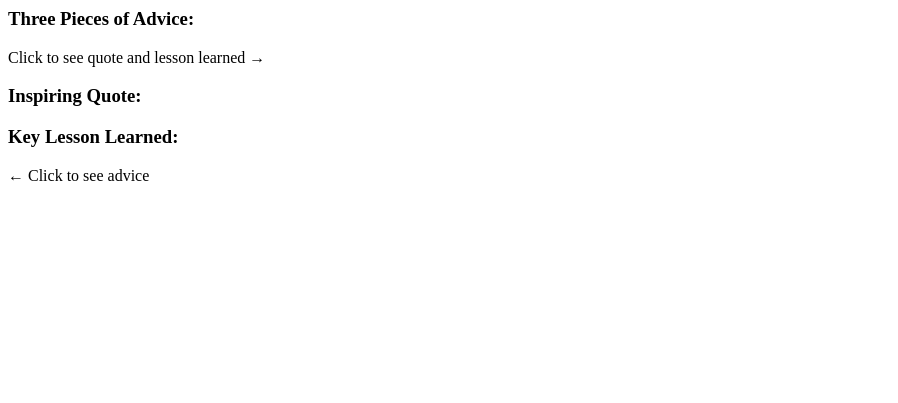
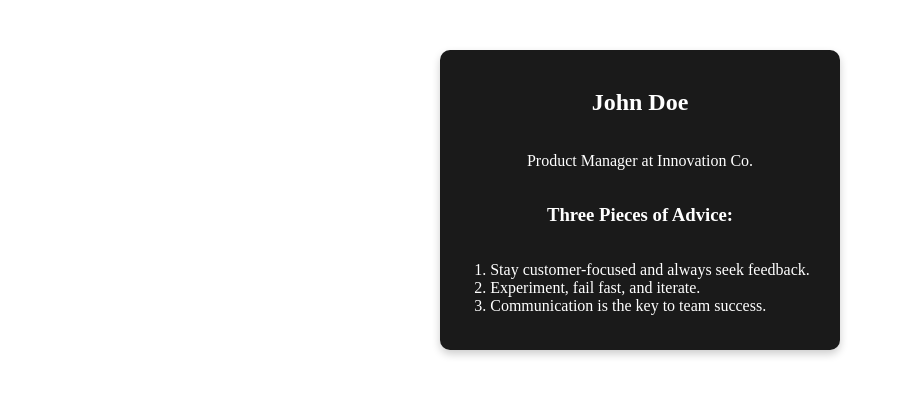
Before and after one commit to zamirajaupaj/cards, a plain HTML site: page index.html in a window 1280 px wide. Shown: the whole page, without its empty margins (0-898 px from the left). Drawn offline with Linux system fonts and the light colour scheme.

Commit message:
Add files via upload

```diff
--- a/index.html
+++ b/index.html
@@ -1,31 +1,153 @@
+<!DOCTYPE html>
+<html lang="en">
+<head>
+  <meta charset="UTF-8">
+  <meta name="viewport" content="width=device-width, initial-scale=1.0">
+  <title>Flip Card with JSON</title>
+  <style>
+    /* Flip Card Styles */
+    .interview-card {
+      width: 400px;
+      height: 300px;
+      perspective: 1000px;
+      margin: 50px auto;
+    }
+
+    .card-inner {
+      width: 100%;
+      height: 100%;
+      position: relative;
+      transition: transform 0.6s;
+      transform-style: preserve-3d;
+    }
+
+    .interview-card:hover .card-inner {
+      transform: rotateY(180deg);
+    }
+
+    .card-side {
+      position: absolute;
+      width: 100%;
+      height: 100%;
+      backface-visibility: hidden;
+      display: flex;
+      flex-direction: column;
+      justify-content: center;
+      align-items: center;
+      padding: 20px;
+      border-radius: 10px;
+      background: #1a1a1a;
+      color: white;
+      box-shadow: 0 4px 8px rgba(0, 0, 0, 0.2);
+      box-sizing: border-box;
+    }
+
+    .front {
+      text-align: center;
+    }
+
+    .back {
+      transform: rotateY(180deg);
+      text-align: center;
+    }
+
+    ol {
+      padding-left: 20px;
+      text-align: left;
+    }
+
+    hr {
+      border: none;
+      border-top: 2px solid white;
+      width: 80%;
+      margin: 10px 0;
+    }
+  </style>
+</head>
+<body>
   <div class="interview-card" id="flipCard">
     <div class="card-inner">
       <!-- Front Side -->
       <div class="card-side front">
-      <div class="card-header">
-        <h2></h2>
-        <p class="role"></p>
-      </div>
-      <div class="card-content">
+        <h2 id="name">Name Placeholder</h2>
+        <p id="role">Role Placeholder</p>
         <h3>Three Pieces of Advice:</h3>
-        <ol></ol>
-      </div>
-      <p class="flip-hint">Click to see quote and lesson learned →</p>
+        <ol id="advice">
+          <li>Advice 1</li>
+          <li>Advice 2</li>
+          <li>Advice 3</li>
+        </ol>
       </div>
 
       <!-- Back Side -->
       <div class="card-side back">
-      <div class="card-content">
-        <div class="quote-box">
+        <h3>Key Lesson Learned:</h3>
+        <p id="lesson">Lesson Placeholder</p>
+        <hr>
         <h3>Inspiring Quote:</h3>
-          <p class="quote"></p>
-        </div>
-        <div class="lesson-box">
-          <h3>Key Lesson Learned:</h3>
-          <p></p>
-        </div>
-      </div>
-      <p class="flip-hint">← Click to see advice</p>
+        <p id="quote">Quote Placeholder</p>
       </div>
     </div>
   </div>
+
+  <script>
+    document.addEventListener("DOMContentLoaded", () => {
+      /**
+       * Get the current day of the year.
+       */
+      const getDayOfYear = () => {
+        const now = new Date();
+        const start = new Date(now.getFullYear(), 0, 0);
+        const diff = now - start + (start.getTimezoneOffset() - now.getTimezoneOffset()) * 60 * 1000;
+        return Math.floor(diff / (1000 * 60 * 60 * 24)) + 1;
+      };
+
+      /**
+       * Fetch and update the card with data from JSON.
+       */
+      const updateCardContent = (jsonURL) => {
+        fetch(jsonURL)
+          .then((response) => {
+            if (!response.ok) {
+              throw new Error(`HTTP error! Status: ${response.status}`);
+            }
+            return response.json();
+          })
+          .then((data) => {
+            // Ensure the JSON has the required structure
+            if (!data.days || !Array.isArray(data.days)) {
+              throw new Error("The 'days' property is missing or not an array in the JSON file.");
+            }
+
+            const currentDay = getDayOfYear() % data.days.length;
+            const dailyContent = data.days[currentDay];
+
+            if (dailyContent) {
+              document.getElementById("name").textContent = dailyContent.name;
+              document.getElementById("role").textContent = dailyContent.role;
+
+              const adviceList = document.getElementById("advice");
+              adviceList.innerHTML = ""; // Clear previous content
+              dailyContent.advice.forEach((advice) => {
+                const li = document.createElement("li");
+                li.textContent = advice;
+                adviceList.appendChild(li);
+              });
+
+              document.getElementById("lesson").textContent = dailyContent.lesson;
+              document.getElementById("quote").textContent = dailyContent.quote;
+            } else {
+              console.error("No content found for the current day.");
+            }
+          })
+          .catch((error) => console.error("Error fetching JSON:", error));
+      };
+
+      // URL to your JSON file
+      const jsonURL = "https://zamirajaupaj.github.io/cards/data.json";
+
+      updateCardContent(jsonURL);
+    });
+  </script>
+</body>
+</html>
```
Lines whose indentation alone changed are shown as unchanged.
